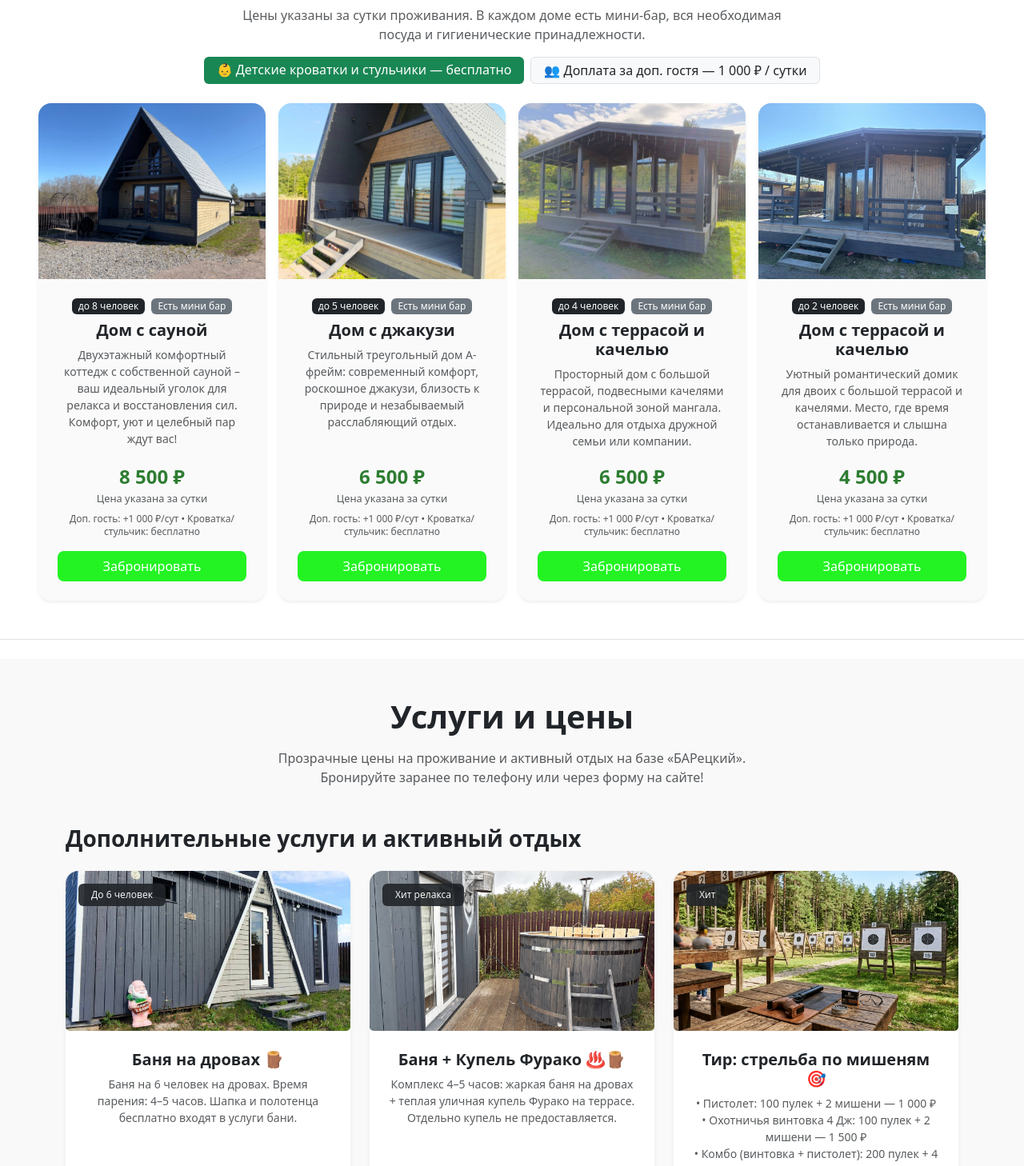
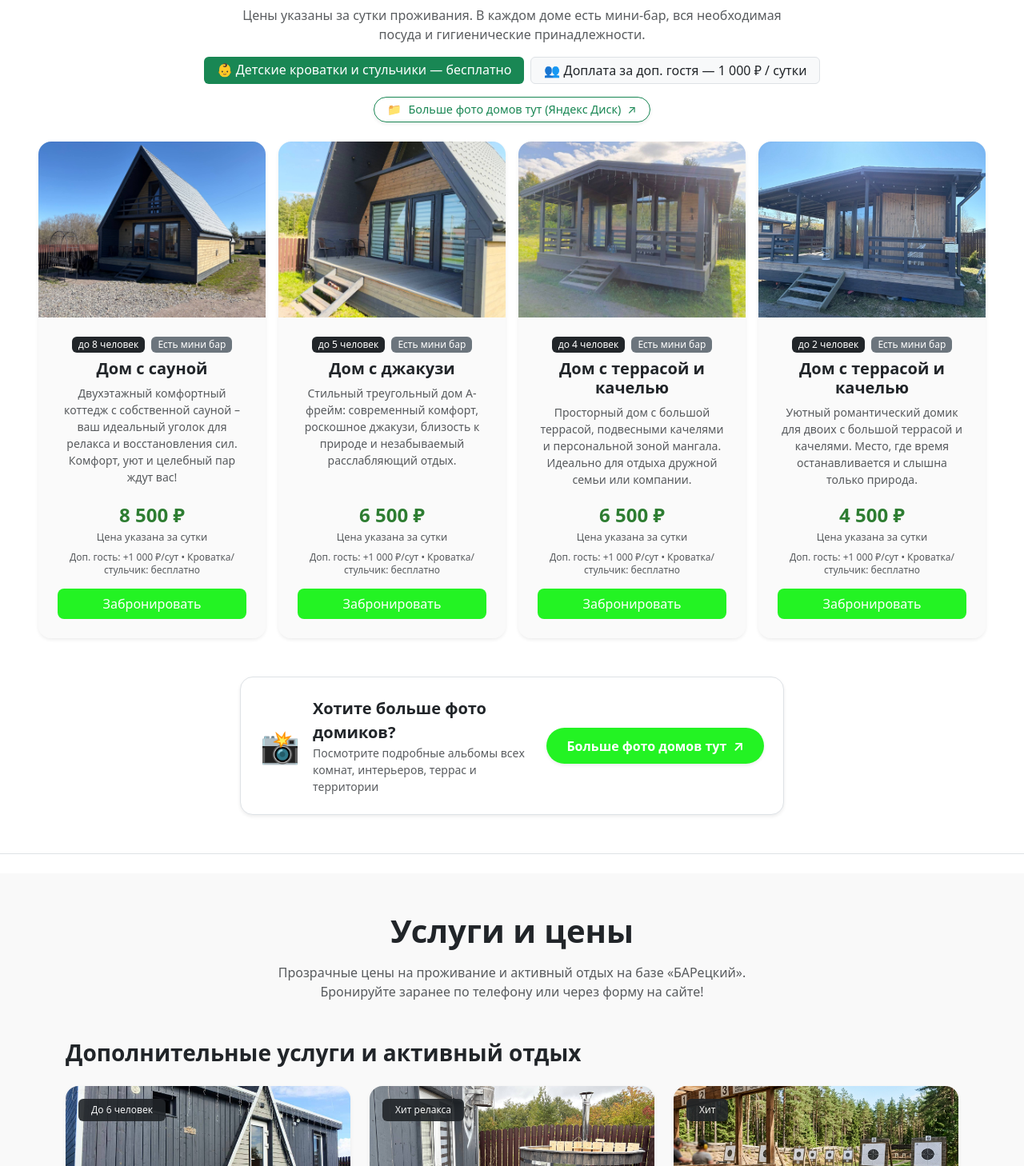
Before and after one commit to Guslik5/recreation-center-client, a React (Vite) app: page / in a window 1280 px wide. Shown: the part 2752-4210 px from the top of the page at 80% size. Built offline with nearby package versions, Linux system fonts and the light colour scheme.

Commit message:
Update bathhouse towel policy and add Yandex Disk link to Houses

```diff
--- a/src/Components/AccordionQuestion.jsx
+++ b/src/Components/AccordionQuestion.jsx
@@ -32,7 +32,7 @@ export const AccordionQuestions = () => {
                 "• Только баня на дровах: 4 500 ₽ / сеанс (4–5 часов).\n" +
                 "• Баня + купель Фурако: 10 500 ₽ / сеанс (4–5 часов и бани, и купели).\n" +
                 "⚠️ Важно: купель Фурако отдельно не растапливается — доступен только комплекс «Баня + Фурако» (10 500 ₽) либо только баня (4 500 ₽)!\n" +
-                "Банные шапки и чистые полотенца бесплатно входят в стоимость. Также у администратора всегда в наличии: дубовый веник (800 ₽), березовый веник (700 ₽), арома-масла в бутылочках (350 ₽), дрова для мангала 7 шт. (300 ₽), древесный уголь (350 ₽) и розжиг (300 ₽)."
+                "Банные шапки бесплатно входят в стоимость (полотенца не предоставляются, доступна аренда — 300 ₽). Также у администратора всегда в наличии: аренда полотенца (300 ₽), дубовый веник (800 ₽), березовый веник (700 ₽), арома-масла в бутылочках (350 ₽), дрова для мангала 7 шт. (300 ₽), древесный уголь (350 ₽) и розжиг (300 ₽)."
         },
         {
             question: "Как проходит бесконтактное дистанционное заселение?",
--- a/src/Components/Houses.jsx
+++ b/src/Components/Houses.jsx
@@ -5,6 +5,10 @@ import houseJacuzziImg from "../assets/new_images/photo_2026-09-06_06-38-45.jpg"
 import house3TerraceImg from "../assets/new_images/photo_2026-09-06_06-38-44.jpg";
 import house2TerraceImg from "../assets/new_images/house3_terrace.jpg";
 import { CardHouse } from "./CardHouse.jsx";
+
+// Ссылка на Яндекс Диск с фотографиями домов
+// Замените URL на вашу актуальную ссылку на папку Яндекс Диска при необходимости
+const YANDEX_DISK_HOUSES_URL = "https://disk.yandex.ru/";
 
 export const Houses = () => {
     const info = [
@@ -45,13 +49,26 @@ export const Houses = () => {
                 <p className="text-muted mx-auto mb-3" style={{ maxWidth: "720px" }}>
                     Цены указаны за сутки проживания. В каждом доме есть мини-бар, вся необходимая посуда и гигиенические принадлежности.
                 </p>
-                <div className="d-flex justify-content-center gap-2 flex-wrap mb-2">
+                <div className="d-flex justify-content-center gap-2 flex-wrap mb-3">
                     <span className="badge bg-success py-2 px-3 fw-normal fs-6">
                         👶 Детские кроватки и стульчики — бесплатно
                     </span>
                     <span className="badge bg-light text-dark border py-2 px-3 fw-normal fs-6">
                         👥 Доплата за доп. гостя — 1 000 ₽ / сутки
                     </span>
+                </div>
+                <div>
+                    <a
+                        href={YANDEX_DISK_HOUSES_URL}
+                        target="_blank"
+                        rel="noopener noreferrer"
+                        className="btn btn-outline-success rounded-pill px-3 py-1 shadow-sm d-inline-flex align-items-center gap-2 small"
+                        style={{ fontSize: "0.9rem" }}
+                    >
+                        <span>📁</span>
+                        <span>Больше фото домов тут (Яндекс Диск)</span>
+                        <span>↗</span>
+                    </a>
                 </div>
             </div>
             <Container fluid className="px-lg-5 pb-5 border-bottom">
@@ -68,6 +85,35 @@ export const Houses = () => {
                         </Col>
                     ))}
                 </Row>
+
+                {/* Баннер со ссылкой на Яндекс Диск для подробного просмотра всех фото */}
+                <div className="text-center mt-5">
+                    <div
+                        className="p-4 rounded-4 bg-white shadow-sm border d-inline-block text-start"
+                        style={{ maxWidth: "680px", width: "100%" }}
+                    >
+                        <div className="d-flex flex-column flex-sm-row align-items-center justify-content-between gap-3">
+                            <div className="d-flex align-items-center gap-3">
+                                <div className="fs-1">📸</div>
+                                <div>
+                                    <div className="fw-bold fs-5 text-dark">Хотите больше фото домиков?</div>
+                                    <div className="text-muted small">
+                                        Посмотрите подробные альбомы всех комнат, интерьеров, террас и территории
+                                    </div>
+                                </div>
+                            </div>
+                            <a
+                                href={YANDEX_DISK_HOUSES_URL}
+                                target="_blank"
+                                rel="noopener noreferrer"
+                                className="btn btn-success custom-button-green text-white px-4 py-2 rounded-pill fw-semibold text-nowrap shadow-sm d-inline-flex align-items-center gap-2"
+                            >
+                                <span>Больше фото домов тут</span>
+                                <span style={{ fontSize: "1.1rem" }}>↗</span>
+                            </a>
+                        </div>
+                    </div>
+                </div>
             </Container>
         </div>
     );
--- a/src/Components/ServicesPrices.jsx
+++ b/src/Components/ServicesPrices.jsx
@@ -15,7 +15,7 @@ export const ServicesPrices = () => {
             price: "4 500 ₽",
             unit: "сеанс (4–5 часов)",
             img: bathhouseImg,
-            description: "Баня на 6 человек на дровах. Время парения: 4–5 часов. Шапка и полотенца бесплатно входят в услуги бани.",
+            description: "Баня на 6 человек на дровах. Время парения: 4–5 часов. Банные шапки бесплатно входят в услуги бани (полотенца не предоставляются, аренда — 300 ₽).",
             badge: "До 6 человек",
         },
         {
@@ -62,6 +62,7 @@ export const ServicesPrices = () => {
     ];
 
     const saunaSupplies = [
+        { name: "Аренда полотенца", price: "300 ₽", note: "Чистое полотенце на время парения" },
         { name: "Веник дубовый", price: "800 ₽", note: "Плотный, душистый, для глубокого прогрева" },
         { name: "Веник березовый", price: "700 ₽", note: "Классический мягкий пар с целебным ароматом" },
         { name: "Арома-масла", price: "350 ₽", note: "Бутылочка натурального эфирного масла для парной" },
```
Also changed, not shown: src/Components/Bathhouse.jsx (+12 -8 lines).
